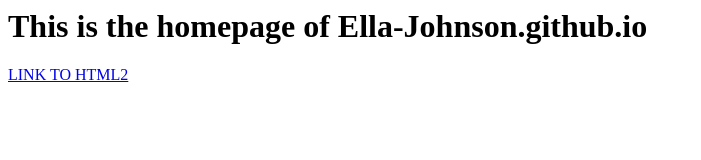
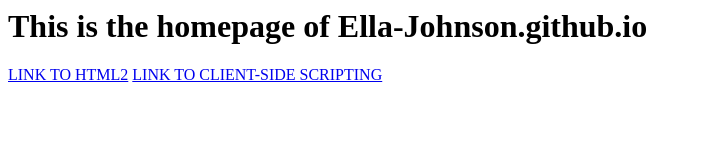
Before and after one commit to Ella-Johnson/Ella-Johnson.github.io, a plain HTML site: page index.html in a window 1280 px wide. Shown: the whole page, without its empty margins (0-701 px from the left). Drawn offline with Linux system fonts and the light colour scheme.

Commit message:
Update index.html to add link to client-side-scripting

```diff
--- a/index.html
+++ b/index.html
@@ -1,3 +1,4 @@
 <h1>This is the homepage of Ella-Johnson.github.io</h1>
 
 <a href="/html2/">LINK TO HTML2</a>
+<a href="/client-side-scripting/">LINK TO CLIENT-SIDE SCRIPTING</a>
```
